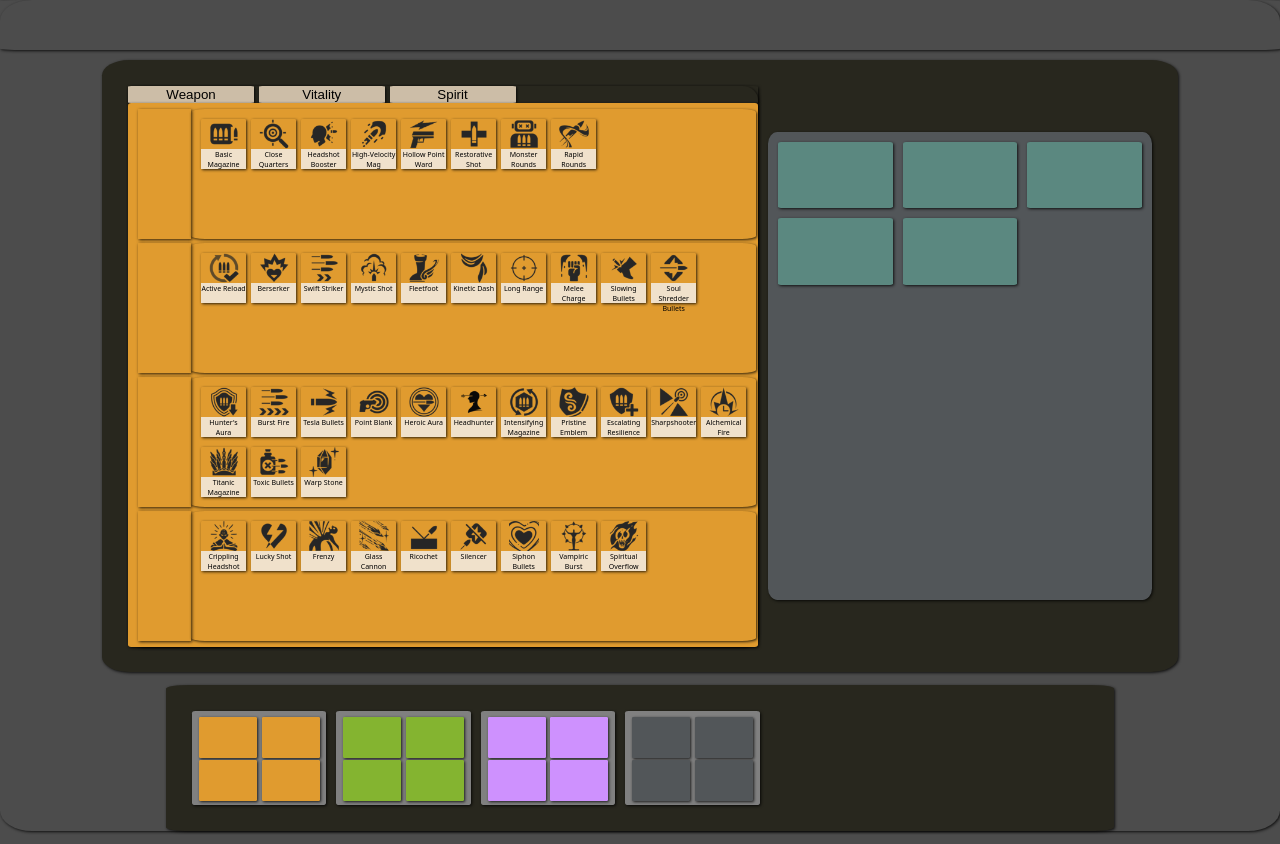
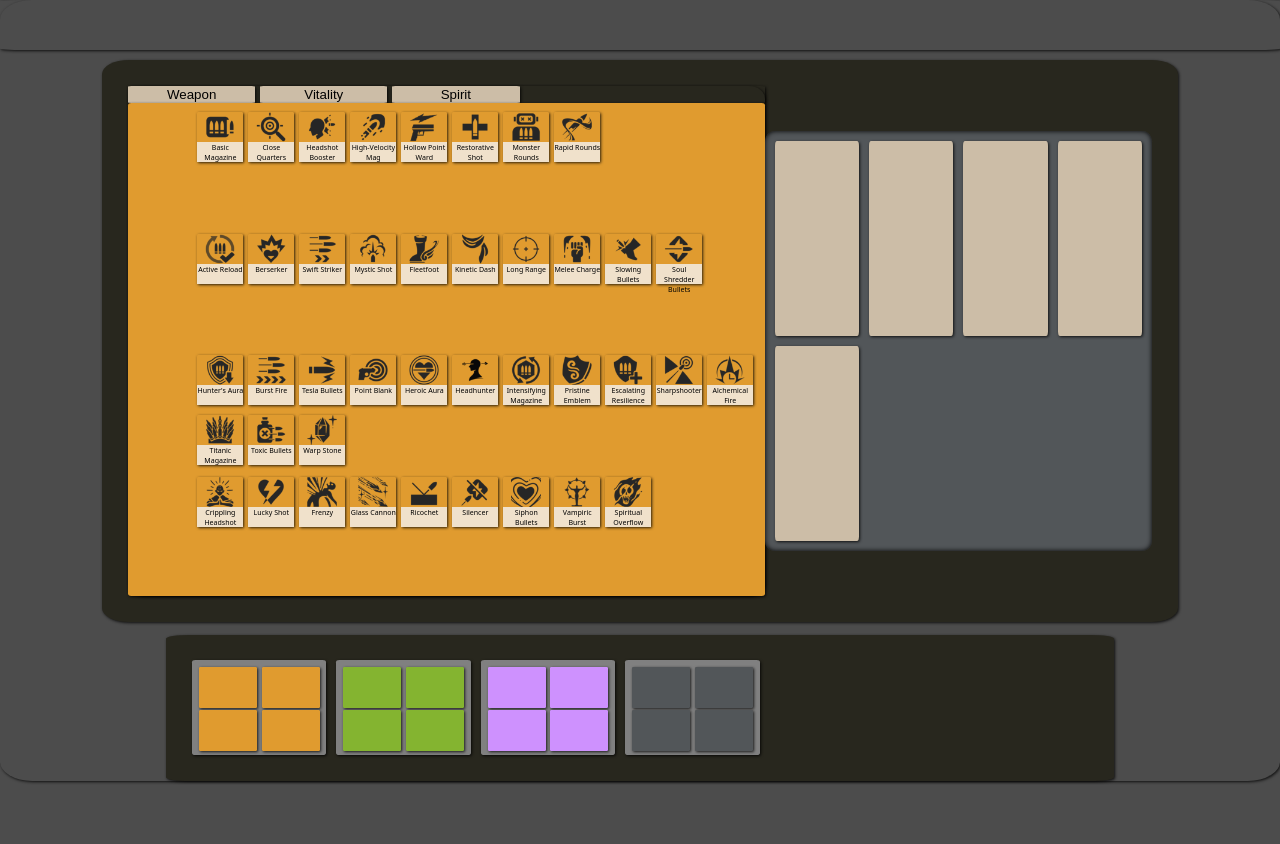
Before and after one commit to rdwrds/deadlock-builds, a React (Vite) app: page / in a window 1280 px wide. After the commit the page ends 800 px from the top, so only its background shows below. Built offline with nearby package versions, Linux system fonts and the light colour scheme; a web font is replaced by a local one.

Commit message:
added shades (among other small changes)

```diff
--- a/src/main.css
+++ b/src/main.css
@@ -3,21 +3,57 @@
   --default-background: #28271e;
   --tan-background: #ccbda7;
   --grey-background: #525659;
-  --souls-color: #5b8880;
-  --weapon-color: #e09b2f;
-  --spirit-color: #ce91fe;
-  --vitality-color: #84b430;
+  --souls-color: #55ab9c;
+
+  /* tinted colors */
+  --weapon-100: #f9ebd5;
+  --weapon-200: #f3d7ac;
+  --weapon-300: #ecc382;
+  --weapon-400: #e6af59;
+  /* base */
+  --weapon-500: #e09b2f;
+  /* shaded colors */
+  --weapon-600: #b37c26;
+  --weapon-700: #865d1c;
+  --weapon-800: #5a3e13;
+  --weapon-900: #2d1f09;
+
+  /* tinted colors */
+  --spirit-100: #f5e9ff;
+  --spirit-200: #ebd3ff;
+  --spirit-300: #e2bdfe;
+  --spirit-400: #d8a7fe;
+  /* base */
+  --spirit-500: #ce91fe;
+  /* shaded colors */
+  --spirit-600: #a574cb;
+  --spirit-700: #7c5798;
+  --spirit-800: #523a66;
+  --spirit-900: #291d33;
+
+  /* tinted colors */
+  --vitality-100: #e6f0d6;
+  --vitality-200: #cee1ac;
+  --vitality-300: #b5d283;
+  --vitality-400: #9dc359;
+  /* base */
+  --vitality-500: #84b430;
+  /* shaded colors */
+  --vitality-600: #6a9026;
+  --vitality-700: #4f6c1d;
+  --vitality-800: #354813;
+  --vitality-900: #1a240a;
 }
 
 @font-face {
-  font-family: "forevs";
+  font-family: "Forevs";
   src: url("../assets/fonts/ForevsVariable-Italic.woff2") format("woff2");
 }
 
 body {
   margin: 0px;
   background-color: rgba(0, 0, 0, 0.7);
-  font-family: "forevs", system-ui;
+  font-family: "Forevs Demo", system-ui;
 }
 
 div {
@@ -37,6 +73,7 @@ div {
   width: 80vw;
   height: fit-content;
   margin: auto;
+  z-index: 2;
 }
 
 .item-tabs-container {
@@ -67,7 +104,6 @@ div {
 }
 
 .items {
-  background-color: var(--weapon-color);
   display: grid;
   grid-template-columns: 10% 1fr;
   grid-template-rows: 25% 1fr 1fr 1fr;
@@ -76,37 +112,58 @@ div {
   width: 100%;
   margin: 0px auto;
   padding: 0.25rem 0;
+  background-color: var(--weapon-colors);
 }
 
 .tier-label {
+  display: flex;
   margin: 2px 0px 2px 10px;
   border-radius: 0px;
-  box-shadow-right: none;
+  box-shadow: none;
   padding: auto;
+  justify-content: center;
+  vertical-align: center;
 }
 
-.tier-label > p {
-  position: relative;
-  text-align: center;
-  vertical-align: center;
+.rotate-container {
+  display: flex;
+  margin: auto;
+  align-items: center;
+  box-shadow: none;
   transform: rotate(-90deg);
+}
+
+.souls-icon {
+  display: inline;
+  width: 20%;
+  margin: 0;
+}
+
+.tier-cost {
+  margin: auto 0;
+  display: inline-block;
+  color: var(--souls-color);
+  text-shadow: 0px 0px 3px black;
 }
 
 .tier-grid {
   position: relative;
-  margin: 2px;
-  margin-left: 0px;
   display: grid;
-  padding: 10px;
+  margin-right: 1%;
+  padding: 1%;
   grid-template-columns: 1fr 1fr 1fr 1fr 1fr 1fr 1fr 1fr 1fr 1fr 1fr;
   grid-template-rows: 1fr 1fr;
   column-gap: 5px;
   row-gap: 10px;
+  box-shadow: none;
+  border-radius: 0px;
 }
 
 .item {
   position: relative;
   background-color: var(--text-background);
+  min-width: 0;
+  transition: opacity .25s;
 }
 
 .item:hover {
@@ -149,15 +206,21 @@ div {
   padding: 0;
   opacity: 0;
   transition: opacity 1s;
+  color: white;
 }
 
 .hide-body {
-  filter: brightness(75%);
   position: relative;
   height: 60%;
   width: 100%;
   box-shadow: none;
   border-radius: 0;
+  padding-bottom: 5%;
+}
+
+.hide h3, h5, p {
+  margin: 5% 0;
+  padding: 0 5%
 }
 
 .hide-body > section > p {
@@ -165,23 +228,89 @@ div {
   font-size: 0.75vw;
 }
 
+.champs-wrapper {
+  margin-left: 1%;
+  width: fit-content;
+}
+
+.build-info {
+  display: flex;
+  background-color: var(--grey-background);
+  margin-bottom: 2%;
+}
+
+.build-stats {
+  width: 50%;
+  margin: 2% auto;
+  margin-left: 5%;
+  background-color: var(--grey-background);
+  box-shadow: inset 2px 2px 5px black;
+  padding: 2%;
+}
+
+.current-champ {
+  position: relative;
+  width: 20%;
+  margin: 2% auto;
+  margin-right: 5%;
+  height: 18%;
+  background-color: var(--tan-background);
+  box-shadow: 0px 0px 5px black;
+}
+
+.current-champ > img {
+  display: block;
+  height: 100%;
+  width: 100%;
+  border-radius: 2%;
+}
+
 .champs {
   background-color: var(--grey-background);
   margin: auto;
-  margin-left: 1%;
   padding: 10px;
-  height: 35vmax;
+  height: 50vh;
   width: 30vmax;
   display: grid;
-  grid-template-columns: 1fr 1fr 1fr;
-  grid-template-rows: 1fr 1fr 1fr 1fr 1fr 1fr;
+  grid-template-columns: 1fr 1fr 1fr 1fr;
   column-gap: 10px;
   row-gap: 10px;
+  overflow: scroll;
+  box-shadow: inset 0px 0px 5px black;
+  z-index: 1;
+}
+
+.champs::-webkit-scrollbar {
+  display: none;
 }
 
 .champ {
-  background-color: var(--souls-color);
-  z-index: 1;
+  position: relative;
+  background-color: var(--tan-background);
+  transition: opacity 0.25s;
+}
+
+.champ:hover {
+  cursor: pointer;
+}
+
+.champ > img {
+  width: 100%;
+  height: 100%;
+  border-radius: 1%;
+}
+
+.champ-label {
+  position: absolute;
+  bottom: 0;
+  width: 100%;
+  margin: 0 auto;
+  text-align: center;
+  text-overflow: ellipsis;
+  font-family: serif;
+  font-weight: 800;
+  text-shadow: 0px 0px 8px black, 0px 0px 8px black, 0px 0px 8px black;
+  color: var(--tan-background);
 }
 
 .inventory {
@@ -214,13 +343,15 @@ div {
   display: inline-block;
   width: 50%;
   margin: 10%;
+  filter: brightness(15%);
 }
 
 .weapon-slots,
 .spirit-slots,
 .vitality-slots,
 .flex-slots,
-.active-item {
+.active-slots {
+  position: relative;
   background-color: var(--grey-background);
   display: flex; /* Ensures image can be centered */
   justify-content: center; /* Centers image horizontally */
@@ -228,10 +359,46 @@ div {
   width: 100%;
 }
 
-.active-slots {
+.active-inventory {
   background-color: grey;
   display: grid;
   grid-template-columns: 1fr 1fr 1fr 1fr;
   column-gap: 10px;
   padding: 10% 10px;
 }
+
+.tier-icon {
+  position: absolute;
+  margin: 0;
+  top: 0%;
+  font-size: 1em;
+  text-shadow: 0px 1px 6px rgba(0,0,0, .7);
+}
+
+.conditional-stats {
+  margin: 5%;
+  margin-bottom: 0;
+  padding: 2%;
+}
+
+.activation-section {
+  background-color: rgba(0,0,0,.5);
+  height: 10%;
+  width: 100%;
+}
+
+.activation-section > p {
+  display: inline;
+  margin: auto;
+}
+
+.cooldown-section {
+  background-color: black;
+  border-radius: 0;
+  box-shadow: none;
+  float: right;
+}
+
+.base-stat-text, .conditional-stat-text {
+  margin: 0;
+}
```
